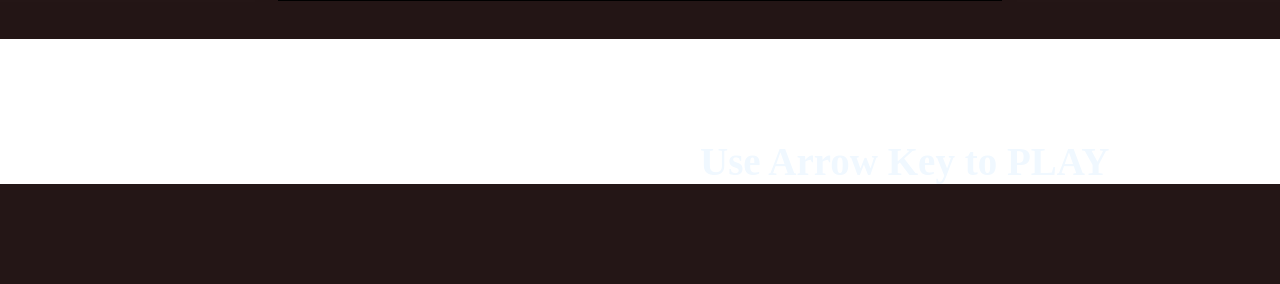
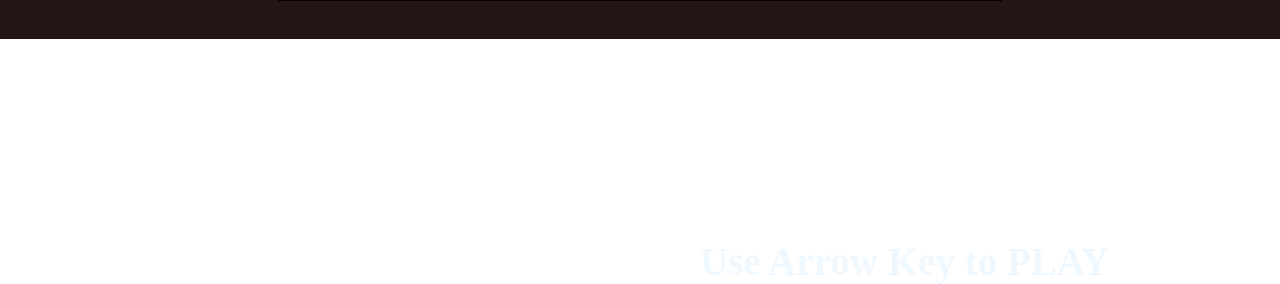
Before and after one commit to jitu9289/SnakeGame, a PHP site: page / in a window 1280 px wide. Shown: the part 761-1045 px from the top of the page. Before the commit the page ends 945 px from the top, so only its background shows below. Run offline with PHP 8.4, Linux system fonts and the light colour scheme.

Commit message:
ready for deploy

```diff
--- a/css/style.css
+++ b/css/style.css
@@ -48,7 +48,7 @@
 
 #desc{
     position: absolute;
-    top: 900px;
+    top: 1000px;
     left: 700px;
     font-size: 39px;
     font-weight: bold;
```
